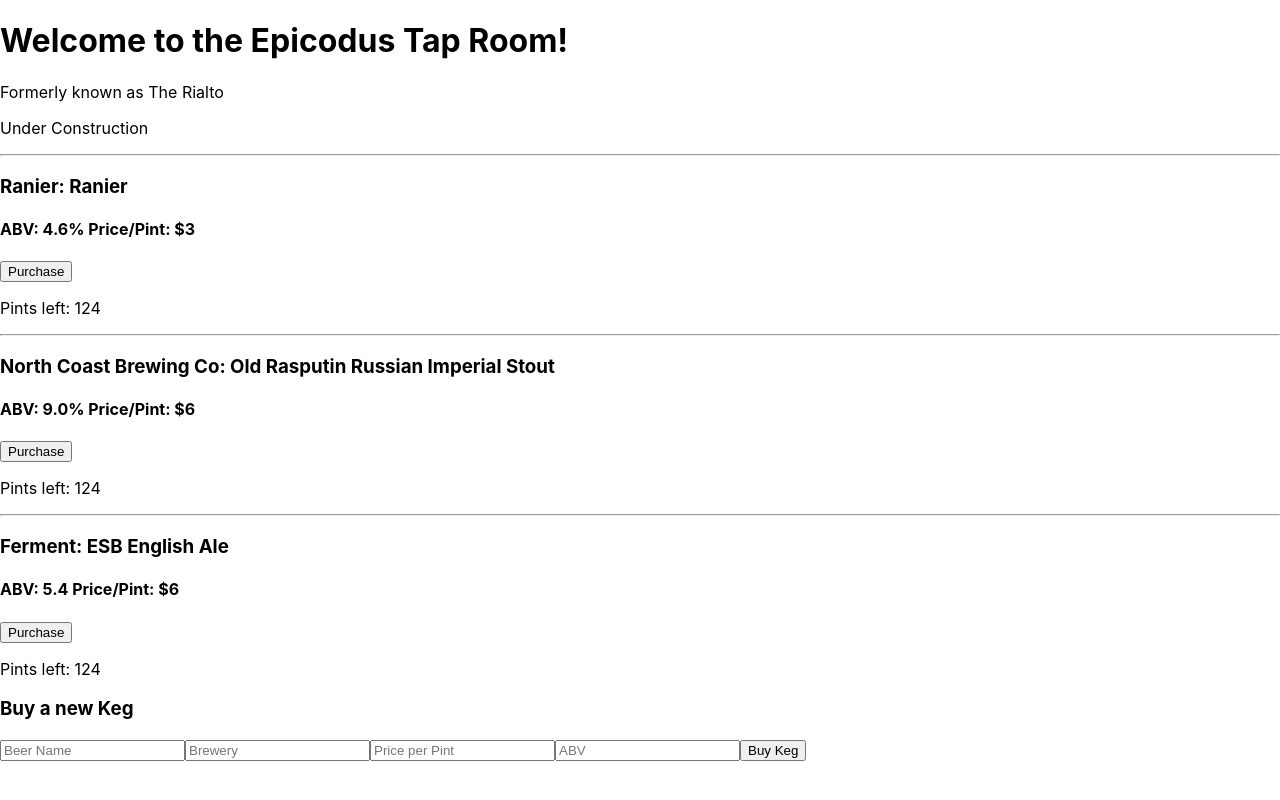
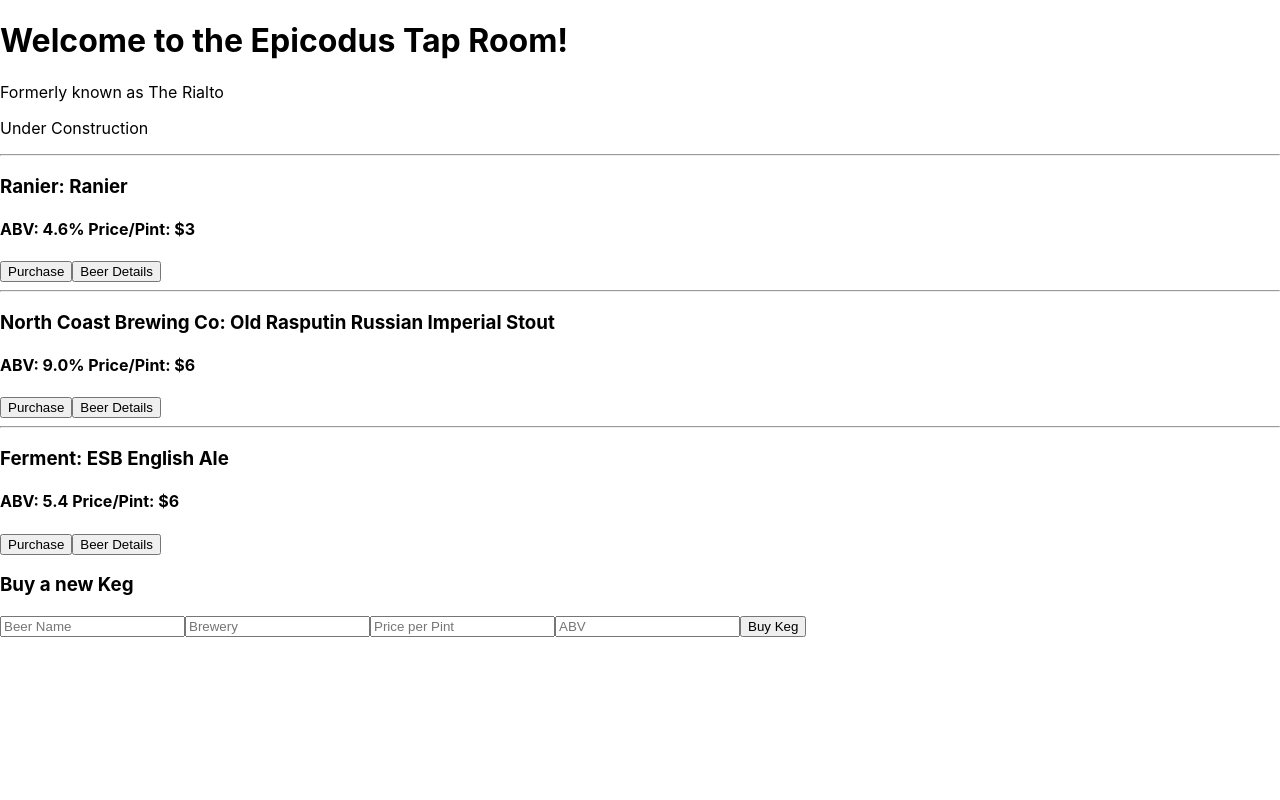
Before and after one commit to PRKille/TapRoomRedux, a React (Create React App) app: page / in a window 1280 px wide. Built offline with nearby package versions, Linux system fonts and the light colour scheme.

Commit message:
add functionality to view keg details

```diff
--- a/src/Components/App.js
+++ b/src/Components/App.js
@@ -1,7 +1,8 @@
 import React from 'react';
 import '../App.css';
 import Header from './Header';
-import TapRoom from './TapRoom/TapRoom'
+import TapRoom from './TapRoom/TapRoom';
+import KegDetails from './KegDetails/KegDetails';
 
 class App extends React.Component {
 
@@ -9,7 +10,6 @@
     super(props);
     this.state = {
       showTapRoom: true,
-      showKegDetails: false,
       tapList: [
         {
           name: "Ranier",
@@ -45,10 +45,32 @@
       return {
         component:<TapRoom
           tapList={this.state.tapList}
+          onKegSelection={this.handleKegSelection}
         />
+      }
+    } else {
+      return{
+        component:<KegDetails
+          keg={this.state.selectedKeg}
+          handleBackToTapRoom={this.handleBackToTapRoom} />
       }
     }
   }
+
+  handleKegSelection = (id) => {
+    const selectedKeg = this.state.tapList.filter(keg => keg.id ===id)[0];
+    this.setState({
+      selectedKeg: selectedKeg,
+      showTapRoom: false
+    })
+  }
+
+  handleBackToTapRoom = () => {
+    this.setState({
+      showTapRoom: true
+    })
+  }
+
   render() {
     let currentPage = this.currentPage();
     return (
--- a/src/Components/TapRoom/Keg.js
+++ b/src/Components/TapRoom/Keg.js
@@ -14,7 +14,7 @@
       <h3>{props.brand}:  {props.name}</h3>
       <h4>ABV: {props.abv} Price/Pint: {props.price}</h4>
       {hasInventory(props.inventory)}
-      <p>Pints left: {props.inventory}</p>
+      <button className="kegDetailsButton" onClick={() => props.onKegClick(props.id)}>Beer Details</button>
     </div>
   )
 }
@@ -23,9 +23,8 @@
   id: PropTypes.number,
   inventory: PropTypes.number,
   name: PropTypes.string,
-  brand: PropTypes.string,
-  abv: PropTypes.string,
   price: PropTypes.string,
+  onKegClick: PropTypes.func
 }
 
 export default Keg;
--- a/src/Components/TapRoom/TapRoom.js
+++ b/src/Components/TapRoom/TapRoom.js
@@ -8,10 +8,11 @@
   function handleKegPurchaseSubmit(event) {
     event.preventDefault();
     props.onNewKegPurchase({
-      image: event.target.albumImg.value,
-      title: event.target.albumName.value,
-      artist: event.target.artistName.value,
-      description: event.target.description.value,
+      name: event.target.name.value,
+      brand: event.target.brand.value,
+      price: event.target.price.value,
+      abv: event.target.abv.value,
+      inventory: 124,
       id: v4()});
   }
 
@@ -28,8 +29,9 @@
               brand={keg.brand}
               price={keg.price}
               abv={keg.abv}
-              inventory={124}
-              id={keg.id} />
+              inventory={keg.inventory}
+              id={keg.id}
+              onKegClick={props.onKegSelection} />
           </React.Fragment>
         ))}
       </div>
@@ -60,9 +62,9 @@
 }
 
 TapRoom.propTypes = {
-  albums: PropTypes.arrayOf(PropTypes.object),
+  tapList: PropTypes.arrayOf(PropTypes.object),
   onNewKegPurchase: PropTypes.func,
-  onAlbumSelection: PropTypes.func
+  onKegSelection: PropTypes.func
 }
 
 export default TapRoom;
```
